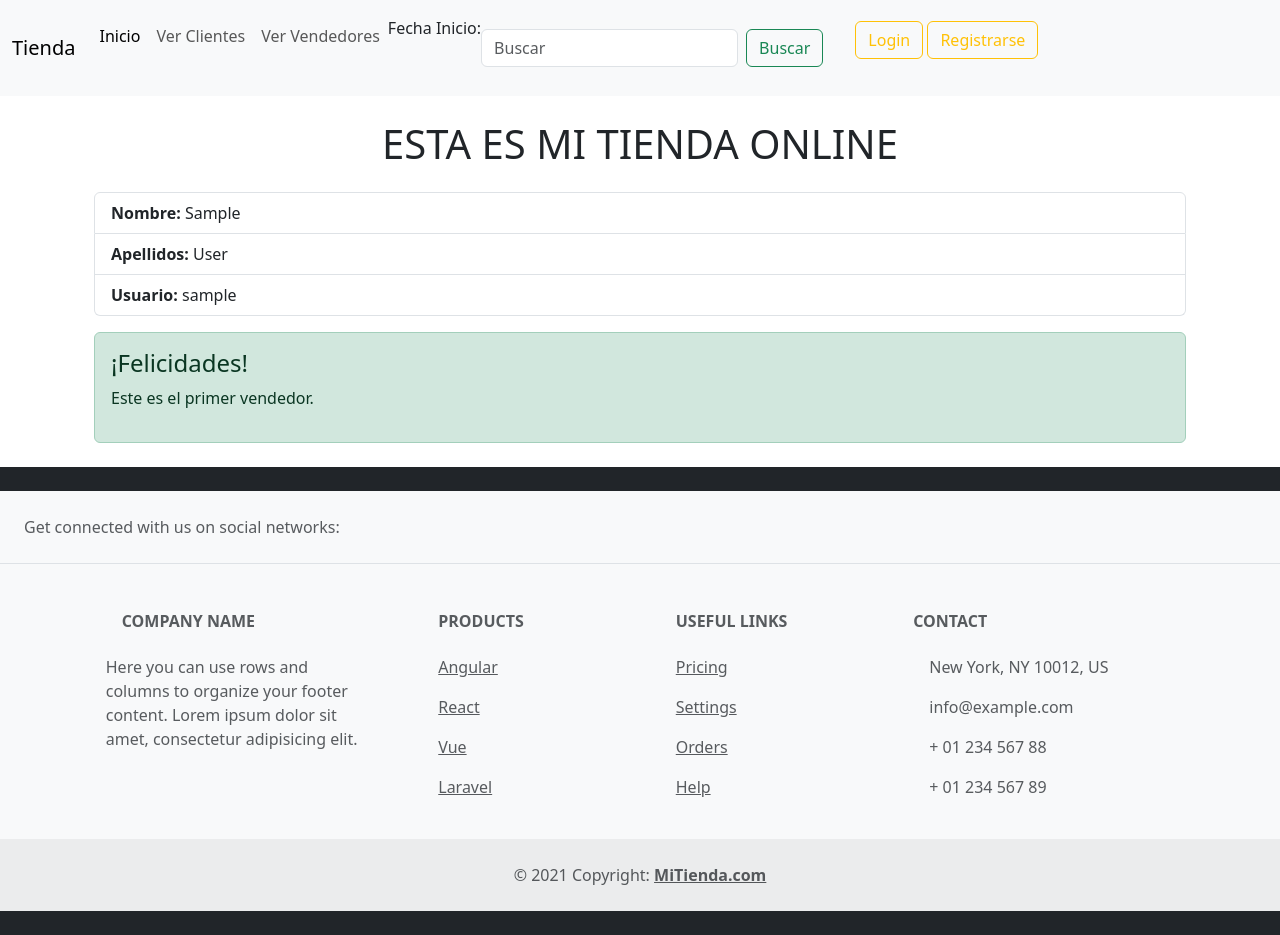
After one commit to OscarDiazRomero31/ProyectoDjango, a Django app: page /vendedores/ in a window 1280 px wide. The commit adds this page. Run offline with Django 5.2, Linux system fonts and the light colour scheme; tables that the repository leaves empty hold one stand-in row (values such as "Sample post"); some libraries are stand-ins or nearby versions.

Commit message:
creado el listar vendedores, paginacion a vendedores el registro del mismo, falta hacer login.

```diff
--- a/tienda/tienda/models.py
+++ b/tienda/tienda/models.py
@@ -26,3 +26,6 @@ class Cliente (models.Model):
 class Vendedor (models.Model):
     usuario = models.OneToOneField(Usuario,
                                    on_delete = models.CASCADE)
+
+    def __str__(self):
+        return self.usuario.username
--- a/tienda/tienda/templates/estructura/menu.html
+++ b/tienda/tienda/templates/estructura/menu.html
@@ -11,6 +11,9 @@
         </li>
         <li class="nav-item">
           <a class="nav-link" href="{% url 'lista_clientes' %}">Ver Clientes</a>
+        </li>
+        <li class="nav-item">
+          <a class="nav-link" href="{% url 'lista_vendedores' %}">Ver Vendedores</a>
         </li>
         <li>
           <p>Fecha Inicio:
--- /dev/null
+++ b/tienda/tienda/templates/vendedor/lista_vendedores.html
@@ -0,0 +1,11 @@
+{% extends 'estructura/principal.html' %}
+
+    {% block contenido %}
+
+        {% for vendedor in vendedores_mostrar %}
+        {% include 'vendedor/vendedor.html' %}
+        {% empty %}
+            <h1>No hay vendedores para mostrar</h1>
+        {% endfor %}
+
+    {% endblock %}
--- /dev/null
+++ b/tienda/tienda/templates/vendedor/vendedor.html
@@ -0,0 +1,30 @@
+<div class="container mt-4">
+    <ul class="list-group">
+        <li class="list-group-item">
+            <strong>Nombre:</strong> {{ vendedor.usuario.first_name }}
+        </li>
+        <li class="list-group-item">
+            <strong>Apellidos:</strong> {{ vendedor.usuario.last_name }}
+        </li>
+        <li class="list-group-item">
+            <strong>Usuario:</strong> {{ vendedor.usuario.username }}
+        </li>
+    </ul>
+
+    {% if vendedor.id == 1 %}
+        <div class="alert alert-success mt-3">
+            <h4 class="alert-heading">¡Felicidades!</h4>
+            <p>Este es el primer vendedor.</p>
+        </div>
+    {% elif vendedor.id == 2 %}
+        <div class="alert alert-info mt-3">
+            <h4 class="alert-heading">¡Bienvenido!</h4>
+            <p>Este es el segundo vendedor.</p>
+        </div>
+    {% else %}
+        <div class="alert alert-warning mt-3">
+            <h4 class="alert-heading">Atención</h4>
+            <p>No es ni el primer ni el segundo vendedor.</p>
+        </div>
+    {% endif %}
+</div>
--- a/tienda/tienda/urls.py
+++ b/tienda/tienda/urls.py
@@ -6,4 +6,5 @@ urlpatterns = [
     path ('clientes/', views.lista_clientes, name= 'lista_clientes'),
     path ('registrar', views.registrar_usuario, name='registrar_usuario'),
     path ('accounts/', include('django.contrib.auth.urls')),
+    path ('vendedores/', views.lista_vendedores, name= 'lista_vendedores'),
 ]
--- a/tienda/tienda/views.py
+++ b/tienda/tienda/views.py
@@ -18,6 +18,10 @@ def lista_clientes(request):
     #clientes = None //nos mostraria en el template el mensaje de no hay clientes.
     return render(request,'cliente/lista_clientes.html', {'clientes_mostrar': clientes})
 
+def lista_vendedores(request):
+    vendedores = Vendedor.objects.all()
+    return render(request,'vendedor/lista_vendedores.html',{'vendedores_mostrar': vendedores})
+
 def registrar_usuario(request):
     if request.method == 'POST':
         formulario = RegistroForm(request.POST)
@@ -29,6 +33,13 @@ def registrar_usuario(request):
                 grupo.user_set.add(user)
                 cliente = Cliente.objects.create(usuario = user)
                 cliente.save()
+            elif(rol == Usuario.VENDEDOR):
+                grupo = Group.objects.get(name='vendedores')
+                grupo.user_set.add(user)
+                vendedor = Vendedor.objects.create(usuario = user)
+                vendedor.save()
+
+            login(request, user)
             return redirect('inicio')
     else:
         formulario = RegistroForm()
```
